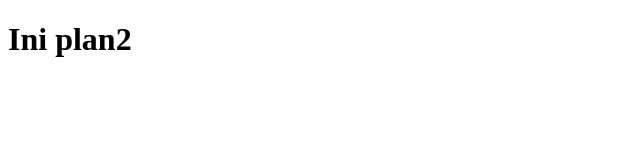
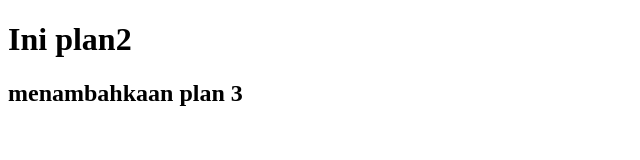
Before and after one commit to David-Dermawan/resolusi, a plain HTML site: page index.html in a window 1280 px wide. Shown: the whole page, without its empty margins (0-640 px from the left). Drawn offline with Linux system fonts and the light colour scheme.

Commit message:
add plan3

```diff
--- a/index.html
+++ b/index.html
@@ -7,5 +7,6 @@
   </head>
   <body>
     <h1>Ini plan2</h1>
+    <h2>menambahkaan plan 3</h2>
   </body>
 </html>
```
